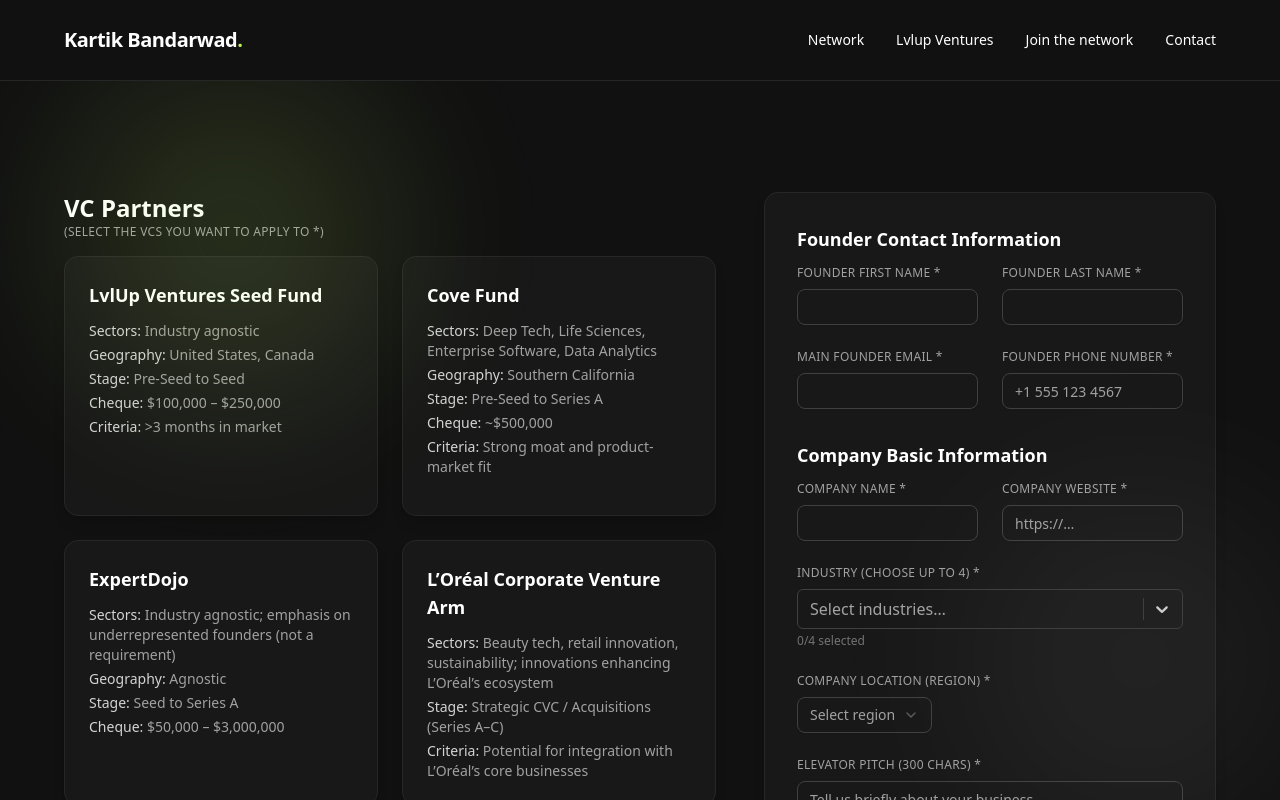
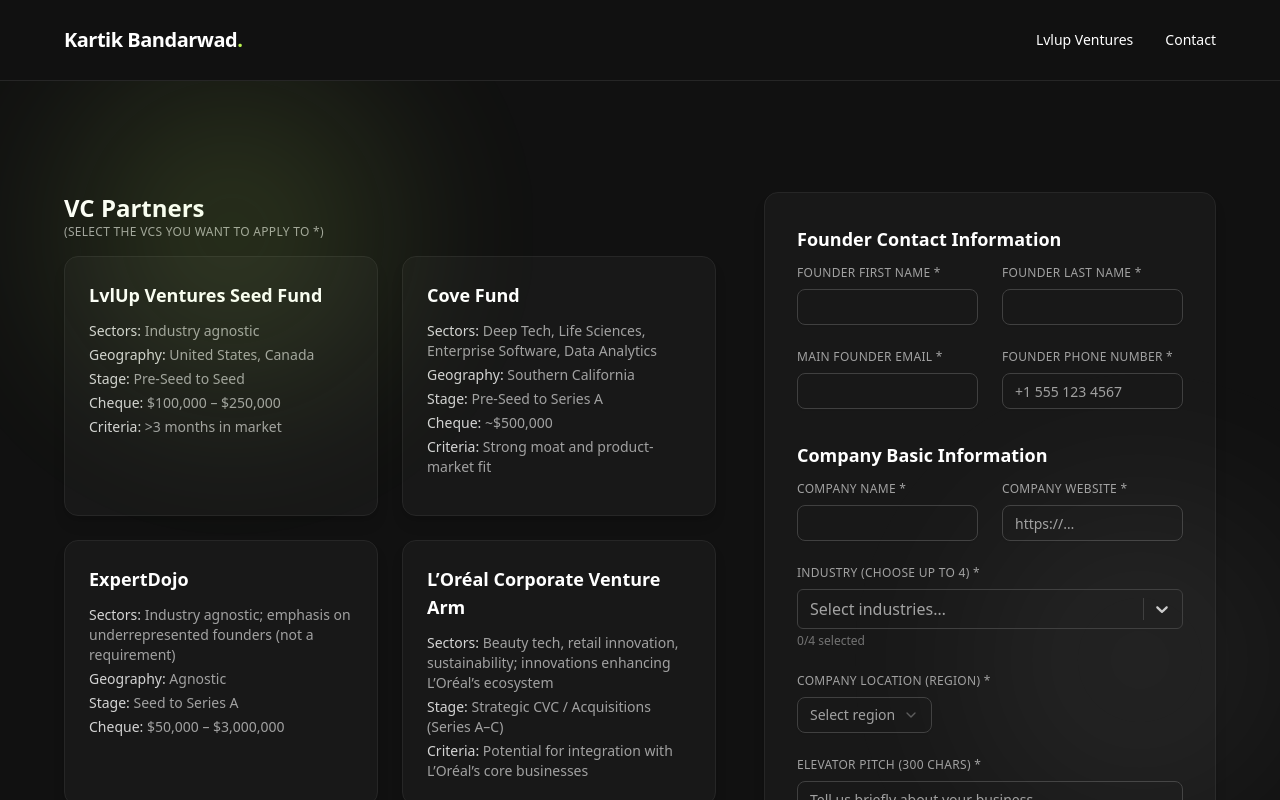
Before and after one commit to kartikbandarwad99/kartikbandarwad.com, a Next.js app: page /Lvlup in a window 1280 px wide. Shown: the top 800 px of the page. Built offline with nearby package versions, Linux system fonts and the light colour scheme.

Commit message:
Changed Navbar

```diff
--- a/src/components/Navbar.tsx
+++ b/src/components/Navbar.tsx
@@ -67,9 +67,9 @@
               {/* <Link href={`/about`} className="hover:text-lime-300 transition">About</Link> */}
               {/* <Link href={`/how-it-works`} className="hover:text-lime-300 transition">How It Works</Link> */}
               {/* <Link href={`/vc-partners`} className="hover:text-lime-300 transition">VC Partners</Link> */}
-              <Link href={`/network`} className="hover:text-lime-300 transition">Network</Link>
+              {/* <Link href={`/network`} className="hover:text-lime-300 transition">Network</Link> */}
               <Link href={`/Lvlup`} className="hover:text-lime-300 transition">Lvlup Ventures</Link>
-              <Link href={`/submit`} className="hover:text-lime-300 transition">Join the network</Link>
+              {/* <Link href={`/submit`} className="hover:text-lime-300 transition">Join the network</Link> */}
 
 
               {/* Contact opens dialog */}
```
